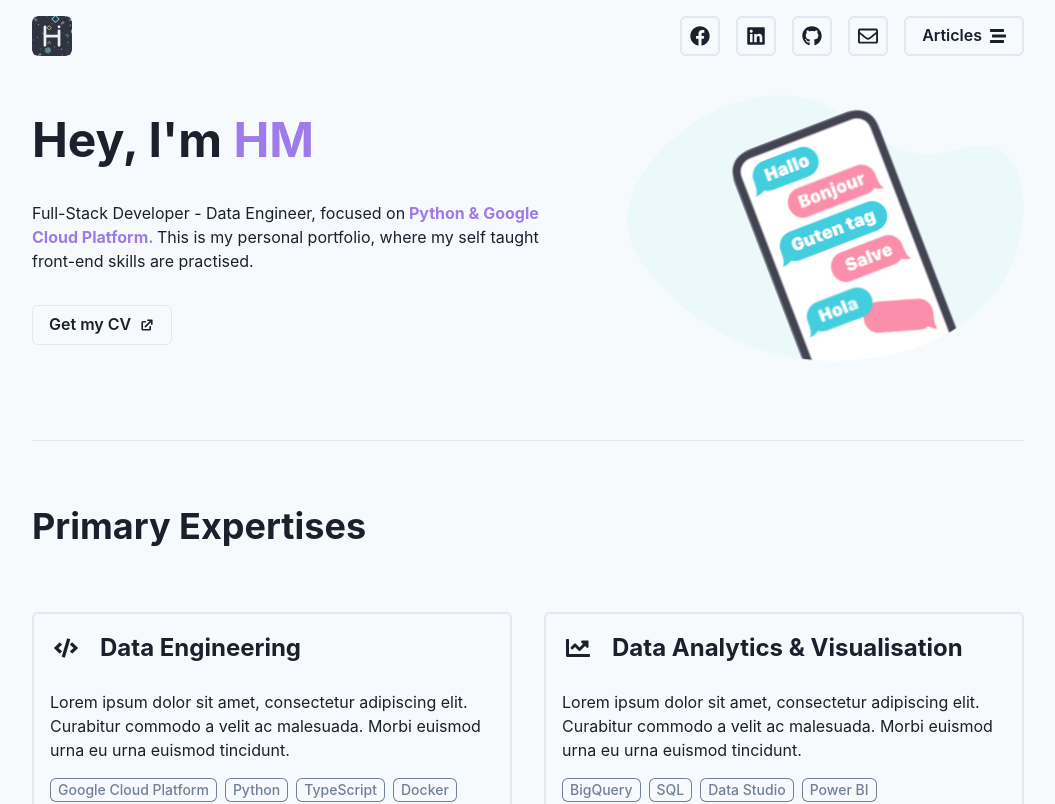
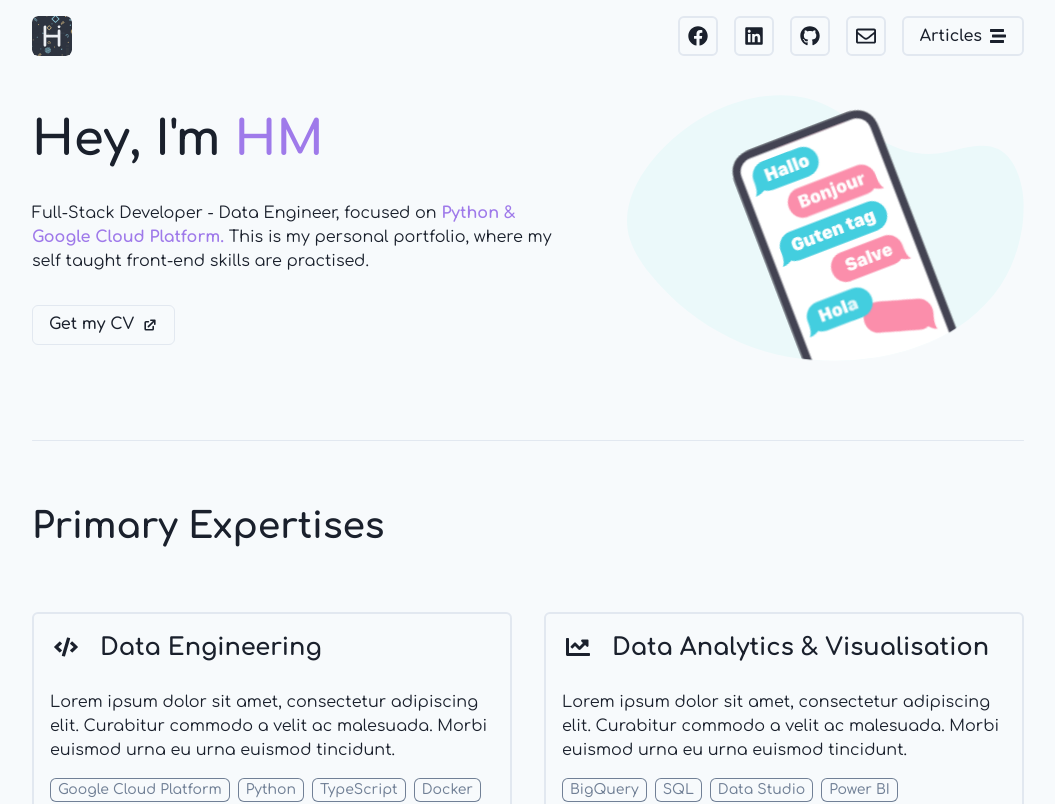
Before and after one commit to hieumdd/hieumdd, a Next.js app: page / in a window 1280 px wide. Shown: the top 804 px of the page, without its empty margins (112-1167 px from the left). Built offline with nearby package versions, Linux system fonts and the light colour scheme.

Commit message:
feat: Add Comfortaa font

```diff
--- a/components/Layout/Header.tsx
+++ b/components/Layout/Header.tsx
@@ -47,7 +47,8 @@ const BlogButton = () => (
             className="hover-color"
             variant="outline"
             borderWidth="2px"
-            rightIcon={<Icon as={FaStream} />}
+            rightIcon={<Icon as={FaStream} fontSize="md"/>}
+            lineHeight="1em"
             aria-label="Blog"
         >
             Articles
--- a/package.json
+++ b/package.json
@@ -13,6 +13,7 @@
         "@chakra-ui/react": "^1.8.6",
         "@emotion/react": "^11.8.2",
         "@emotion/styled": "^11.8.1",
+        "@fontsource/comfortaa": "^4.5.7",
         "@netlify/plugin-nextjs": "^4.3.1",
         "dayjs": "^1.11.0",
         "framer-motion": "^6.2.8",
--- a/pages/_app.tsx
+++ b/pages/_app.tsx
@@ -1,5 +1,7 @@
 import { AppProps } from 'next/app';
 import { ChakraProvider } from '@chakra-ui/react';
+import "@fontsource/comfortaa"
+import '@fontsource/comfortaa/variable.css';
 
 import { DefaultSeo } from 'next-seo';
 
--- a/styles/theme.ts
+++ b/styles/theme.ts
@@ -1,6 +1,10 @@
 import { extendTheme } from '@chakra-ui/react';
 
 export default extendTheme({
+    fonts: {
+        heading: "Comfortaa, sans-serif",
+        body: "Comfortaa, sans-serif",
+    },
     styles: {
         global: {
             '*:not(svg)': {
```
Also changed, not shown: 1 other file (tests, documents, lock files or other folders).
